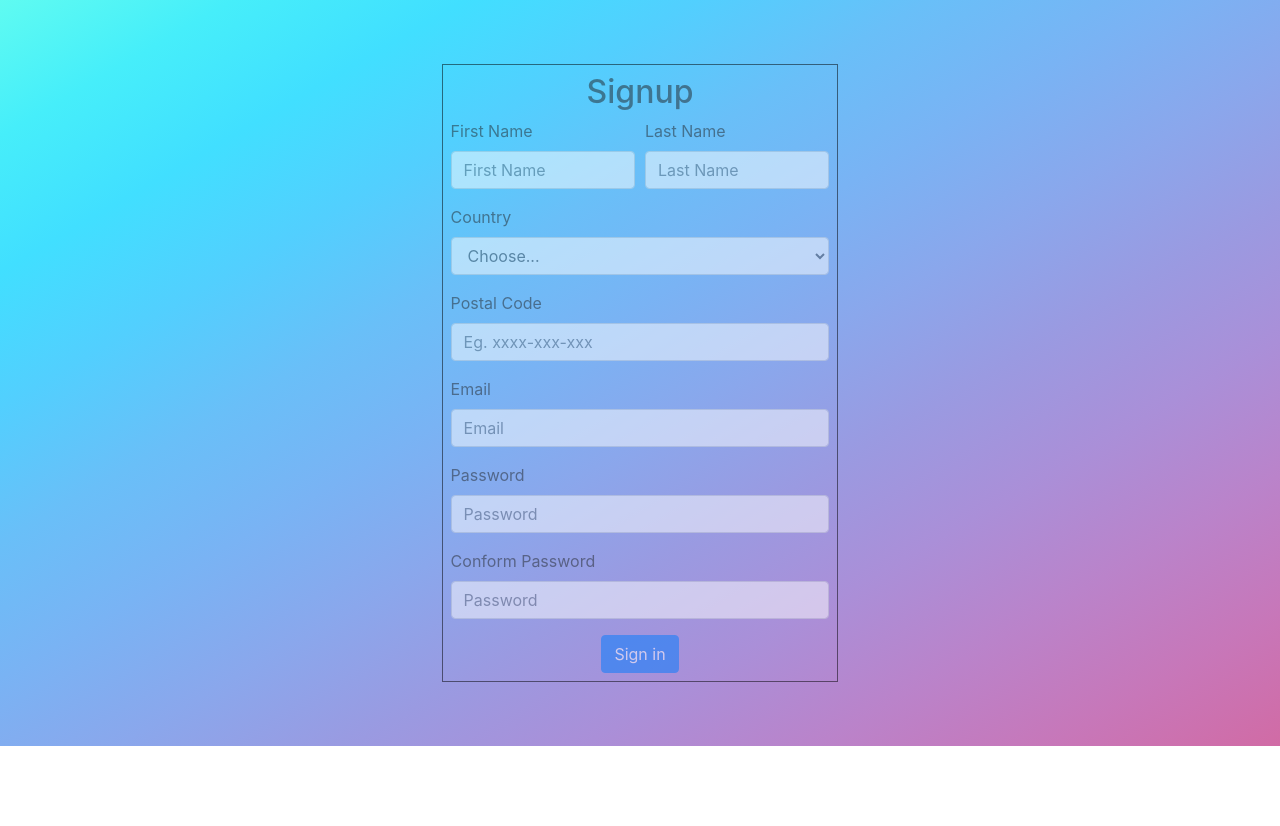
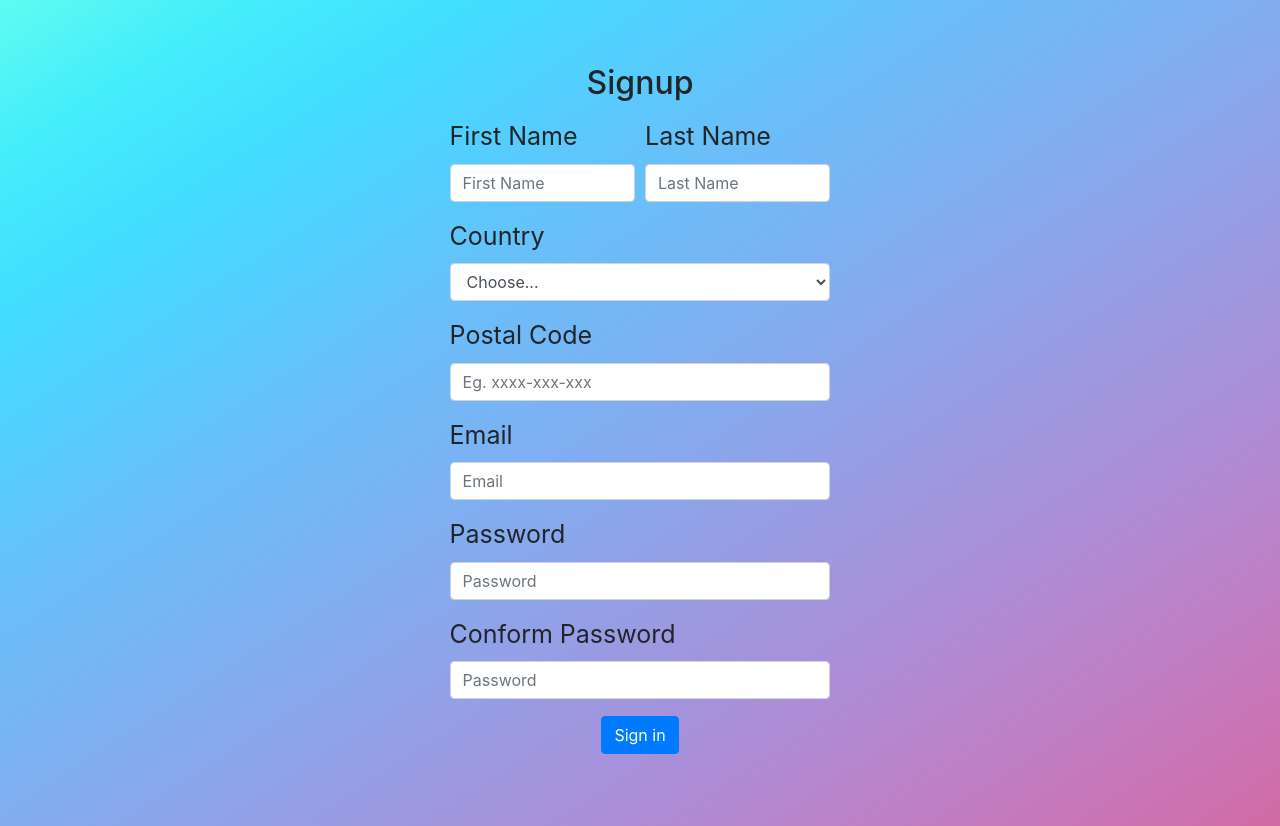
Before and after one commit to jawadlee/VolunteerPortal, a plain HTML site: page index.html in a window 1280 px wide. Before the commit the page ends 800 px from the top, so only its background shows below. Drawn offline with nearby package versions, Linux system fonts and the light colour scheme.

Commit message:
index.html

```diff
--- a/css/style.css
+++ b/css/style.css
@@ -14,13 +14,11 @@ body {
 
 form {
     padding: 2%;
-    border: 1px solid black;
-    opacity: 0.5;
+    font-size: 25px;
 }
 
 form:Hover {
     box-shadow: 1px 1px 10px black;
     padding: 2%;
     border-radius: 10px;
-    opacity: 1;
 }
--- a/index.html
+++ b/index.html
@@ -20,8 +20,9 @@
     <div class="container-fluid">
         <div class="row">
             <div class="col-md-4 m-auto SingUp">
+                <h2 class="text-center">Signup</h2>
                 <form>
-                    <h2 class="text-center">Signup</h2>
+
                     <div class="form-row">
                         <div class="form-group col-md-6">
                             <label for="inputFname">First Name</label>
```
